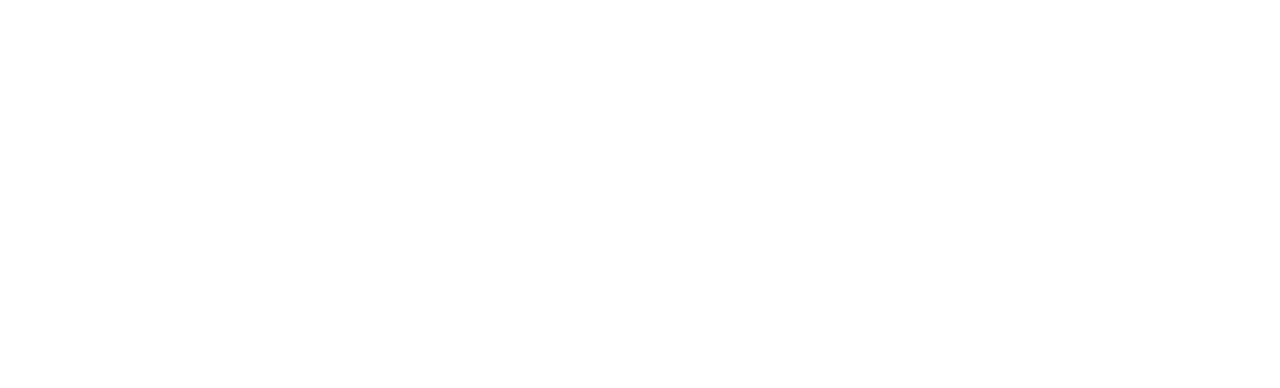
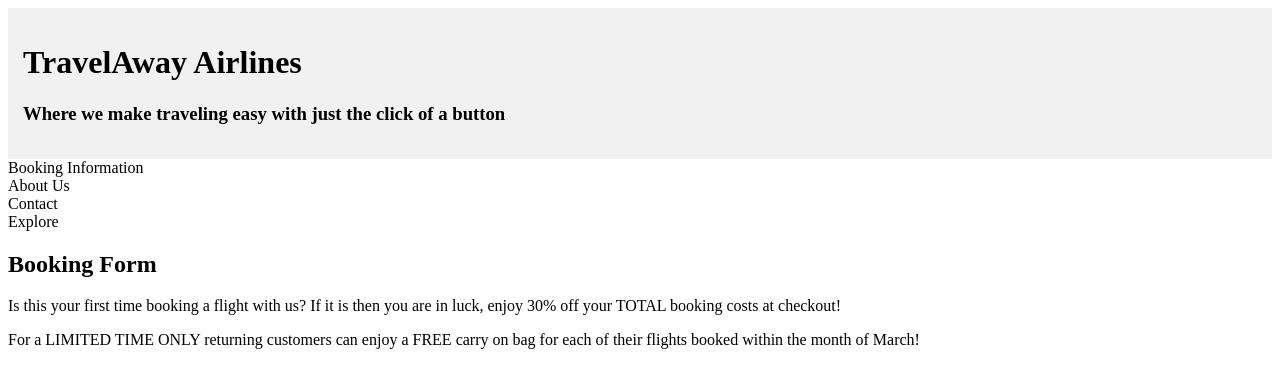
Before and after one commit to gpasillas01/itmd362-Project1, a plain HTML site: page index.html in a window 1280 px wide. Drawn offline with Linux system fonts and the light colour scheme.

Commit message:
Update index.html

```diff
--- a/index.html
+++ b/index.html
@@ -1,4 +1,27 @@
+
 <!DOCTYPE html>
 <html>
 <head>
 <meta name="viewport" content="width=device-width, initial-scale=1.0">
+
+<div style="background-color:#f1f1f1;padding:15px;">
+  <h1>TravelAway Airlines</h1>
+  <h3>Where we make traveling easy with just the click of a button</h3>
+</div>
+  <div style="overflow:auto">
+  <div class="menu">
+    <div class="menuitem">Booking Information</div>
+    <div class="menuitem">About Us</div>
+    <div class="menuitem">Contact</div>
+    <div class="menuitem">Explore</div>
+  </div>
+ <div class="main">
+    <h2>Booking Form</h2>
+    <p>Is this your first time booking a flight with us? If it is then you are in luck, enjoy 30% off your TOTAL booking
+      costs at checkout!</p>
+   <p></p>
+   <p> For a LIMITED TIME ONLY returning customers can enjoy a FREE carry on bag for each of their
+     flights booked within the month of March! </p>
+   <p> </p>
+   <p> </p>
+  </div>
```
